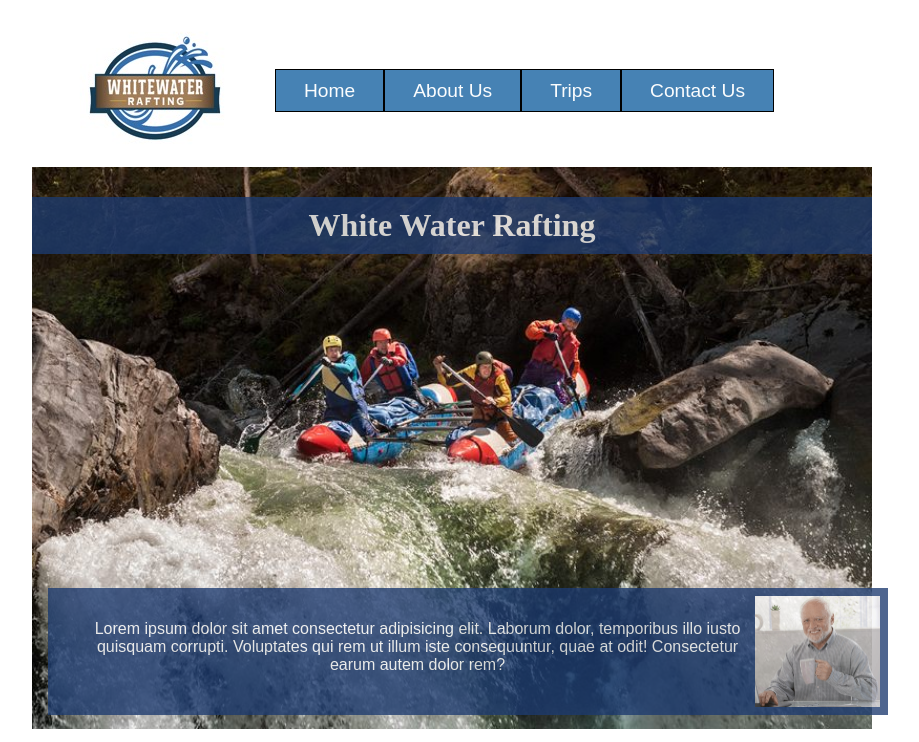
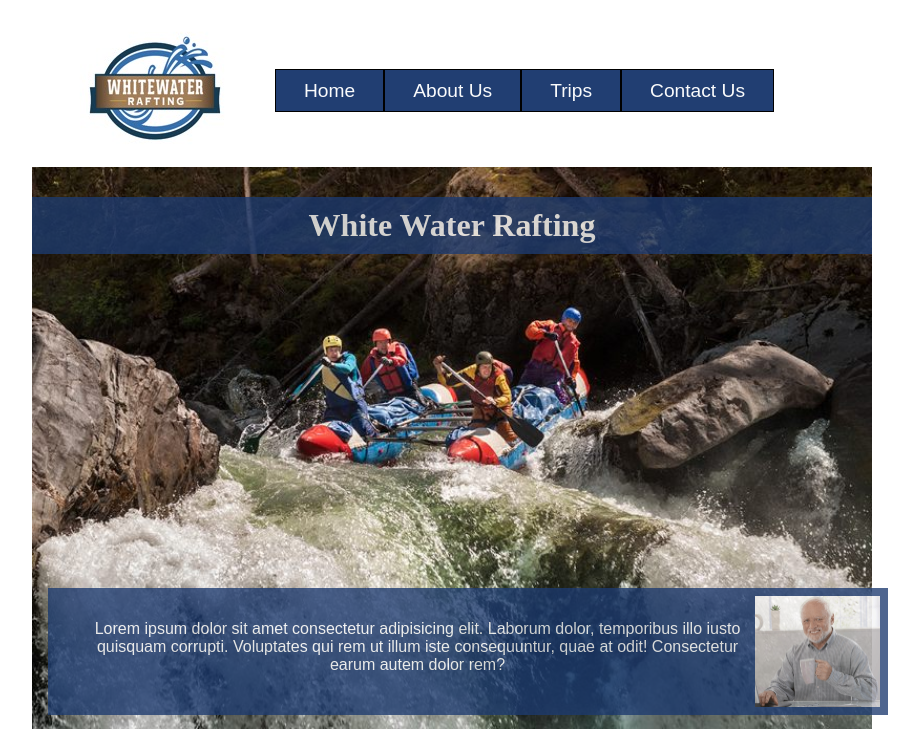
Before and after one commit to Von-Covenhoffen/wdd130, a plain HTML site: page wwr/about.html in a window 1280 px wide. Shown: the top 742 px of the page, without its empty margins (188-1107 px from the left). Drawn offline with Linux system fonts and the light colour scheme.

Commit message:
W04 WWR update audit 4 color contrast update

```diff
--- a/wwr/styles/rafting.css
+++ b/wwr/styles/rafting.css
@@ -47,7 +47,7 @@ header nav {
 }
 
 header nav a {
-    background-color: steelblue;
+    background-color: var(--accent1-color);
     display: block;
     padding: 0.6rem 1.75rem;
     text-decoration: none;
```
